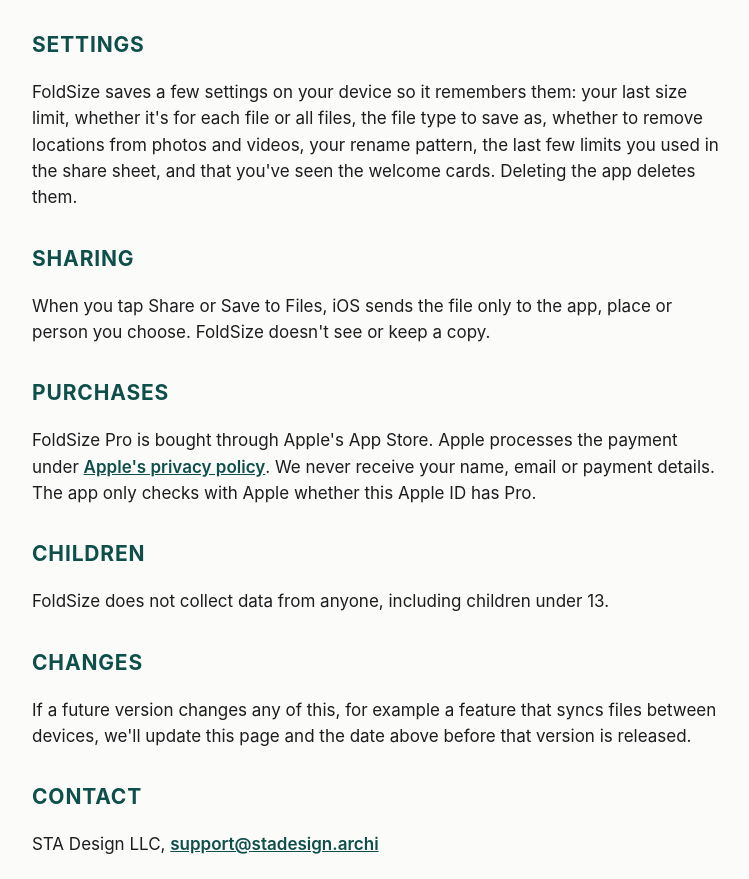
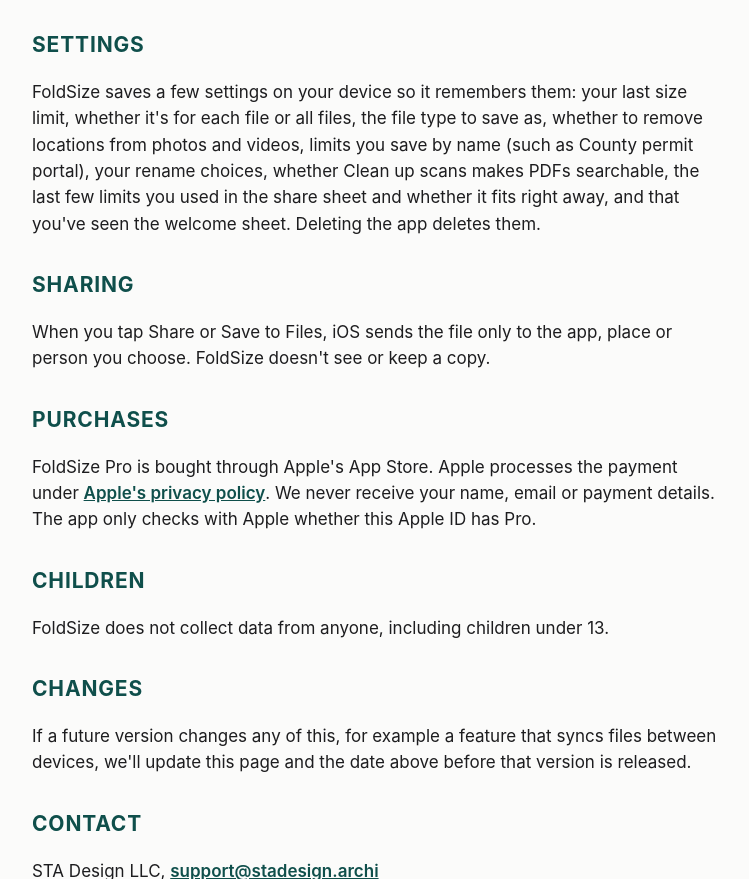
Before and after one commit to sthes26/foldsize, a plain HTML site: page privacy.html in a window 1280 px wide. Shown: the part 871-1750 px from the top of the page, without its empty margins (264-1013 px from the left). Drawn offline with Linux system fonts and the light colour scheme.

Commit message:
Privacy: list the settings FoldSize now keeps on device
Adds saved limits, clean-up and share-sheet choices, and the welcome
sheet, to match the app on filefit-app-ios main a02660c.

Co-Authored-By: Claude Opus 5.5 <noreply@anthropic.com>

```diff
--- a/privacy.html
+++ b/privacy.html
@@ -13,7 +13,7 @@
 <p>If you turn on FoldSize in Safari, it looks at pages for file upload buttons and reads the words next to them (such as "Max 5 MB") on your device to find the limit. When you choose a file with Fit with FoldSize, the file is passed from Safari to FoldSize on the same device, fitted, and put back into that page's upload. Nothing is sent to us or anywhere else, and FoldSize doesn't read or keep anything else from the pages you visit. To have the limit ready next time, Safari keeps the site's name and its limit on your device. You can see and forget them in the FoldSize menu in Safari, and deleting the app deletes them.</p>
 
 <h2>Settings</h2>
-<p>FoldSize saves a few settings on your device so it remembers them: your last size limit, whether it's for each file or all files, the file type to save as, whether to remove locations from photos and videos, your rename pattern, the last few limits you used in the share sheet, and that you've seen the welcome cards. Deleting the app deletes them.</p>
+<p>FoldSize saves a few settings on your device so it remembers them: your last size limit, whether it's for each file or all files, the file type to save as, whether to remove locations from photos and videos, limits you save by name (such as County permit portal), your rename choices, whether Clean up scans makes PDFs searchable, the last few limits you used in the share sheet and whether it fits right away, and that you've seen the welcome sheet. Deleting the app deletes them.</p>
 
 <h2>Sharing</h2>
 <p>When you tap Share or Save to Files, iOS sends the file only to the app, place or person you choose. FoldSize doesn't see or keep a copy.</p>
```
